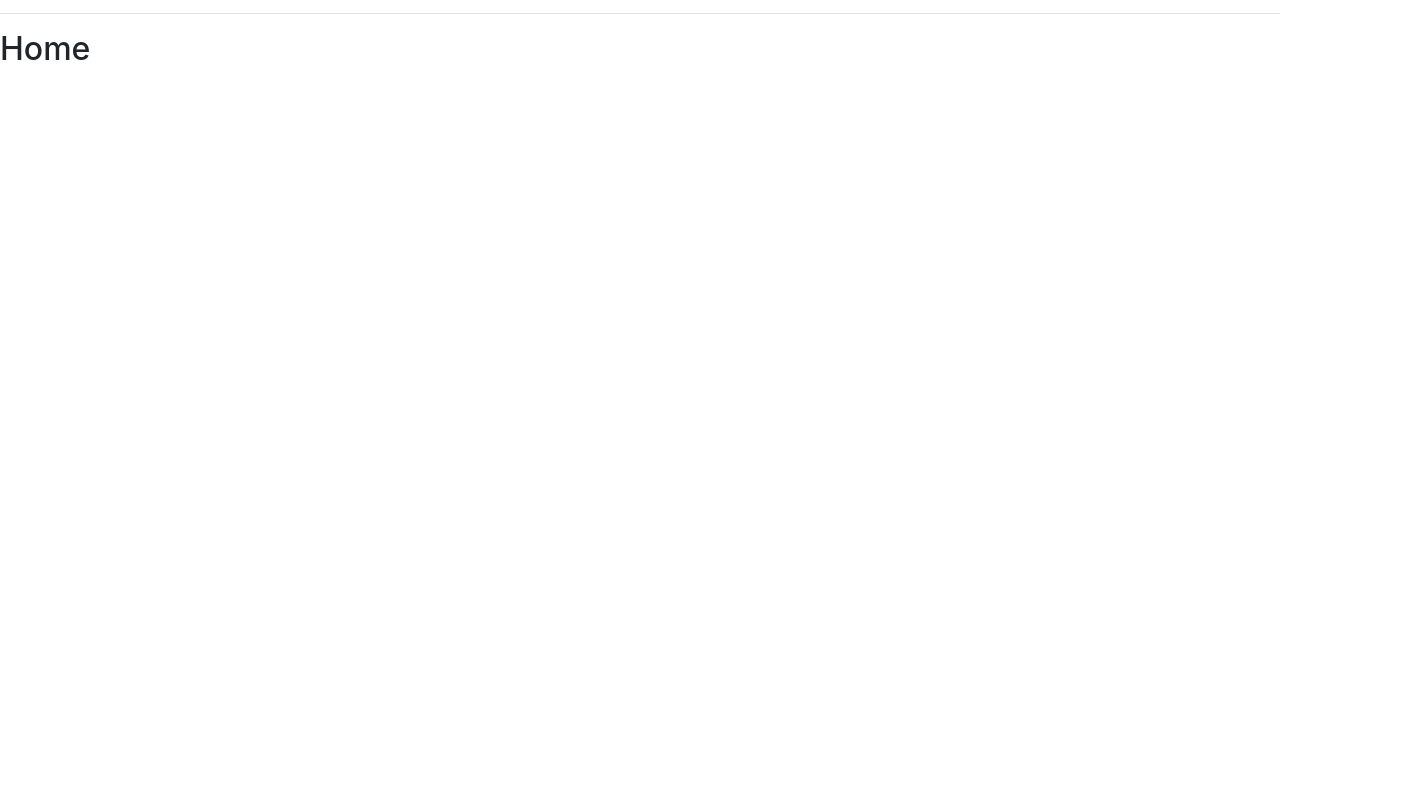
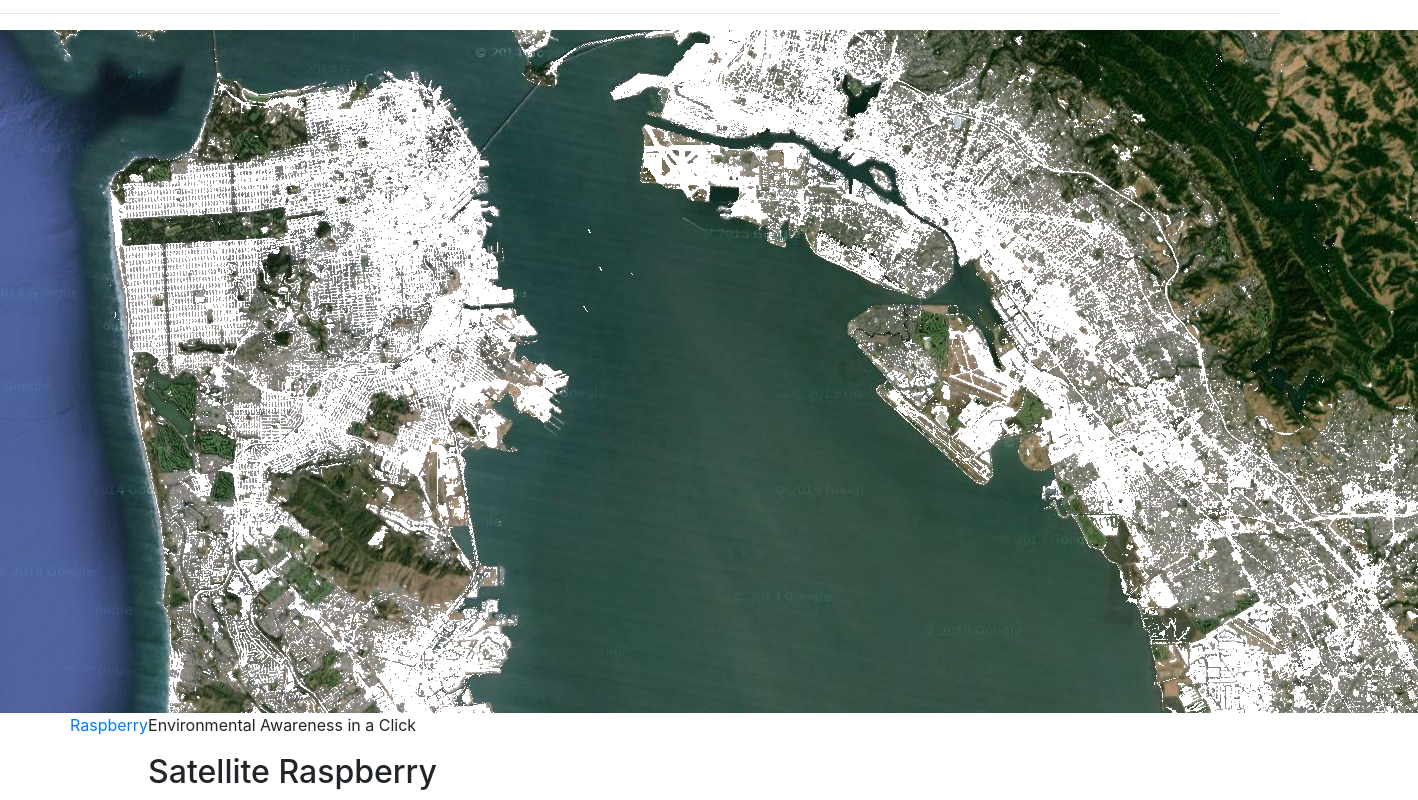
Before and after one commit to rakiasegev/SatelliteRaspberry, a React (Create React App) app: page / in a window 1280 px wide. Shown: the part 105-905 px from the top of the page, 1418 px wide, since content can reach past the window. Before the commit the page ends 800 px from the top, so only its background shows below. Built offline with nearby package versions, Linux system fonts and the light colour scheme.

Commit message:
updating about pages and images

```diff
--- a/src/components/about.js
+++ b/src/components/about.js
@@ -5,7 +5,18 @@ class About extends Component {
     return (
         <div>
           <h2>About</h2>
-        </div>
+								<p>Our Mission</p>
+								<h2>Environmental Awareness in a Click</h2>
+							<p>We utilize the massive quantity of open-source satellite data to track and analyze quantitatively how natural stuctures have changed over time.
+								Through image analysis and machine learning platforms we analyze this and present it for you to explore.
+								You can look at specific locations and through Satellite Raspberry track deforestation, climate change effects, and fires.</p>
+
+							<p>
+								Awareness is the first step to change. This project seeks to help individuals and scientists make educated decisions on nature conservation efforts and first responder action.
+								This issue is of growing importance as the effects of climate change become more severe. We are here to help make a change.
+
+								We also would like to reference the open source platforms we use in case you want to explore them: Earth Engine.
+							</p></div>
     );
   }
 }
--- a/src/components/home.js
+++ b/src/components/home.js
@@ -1,11 +1,22 @@
 import React, { Component } from 'react';
+import background from 'slide01.png';
 
 class Home extends Component {
   render() {
     return (
         <div>
-          <h2>Home</h2>
-        </div>
+          <img src={background}/>
+                <div class="container">
+                        <div class="row">
+                            <header id="header" class="alt">
+                              <div class="logo"><a href="/">Raspberry </a></div>
+                            </header>
+                            <header>
+                                <p>Environmental Awareness in a Click</p>
+                                <h2>Satellite Raspberry</h2>
+                            </header>          </div>
+                        </div>
+                      </div>
     );
   }
 }
```
Also changed, not shown: src/components/slide01.png (added), 1 other file (tests, documents, lock files or other folders).
